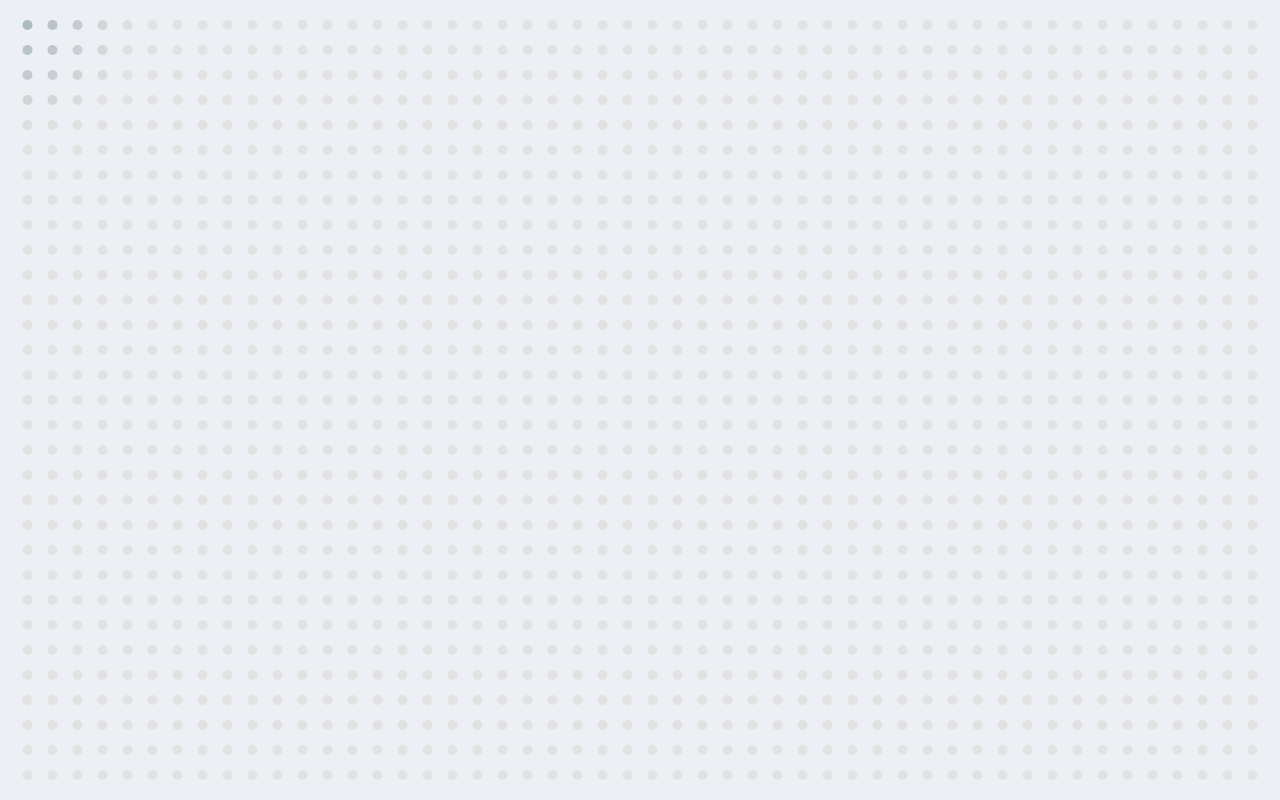
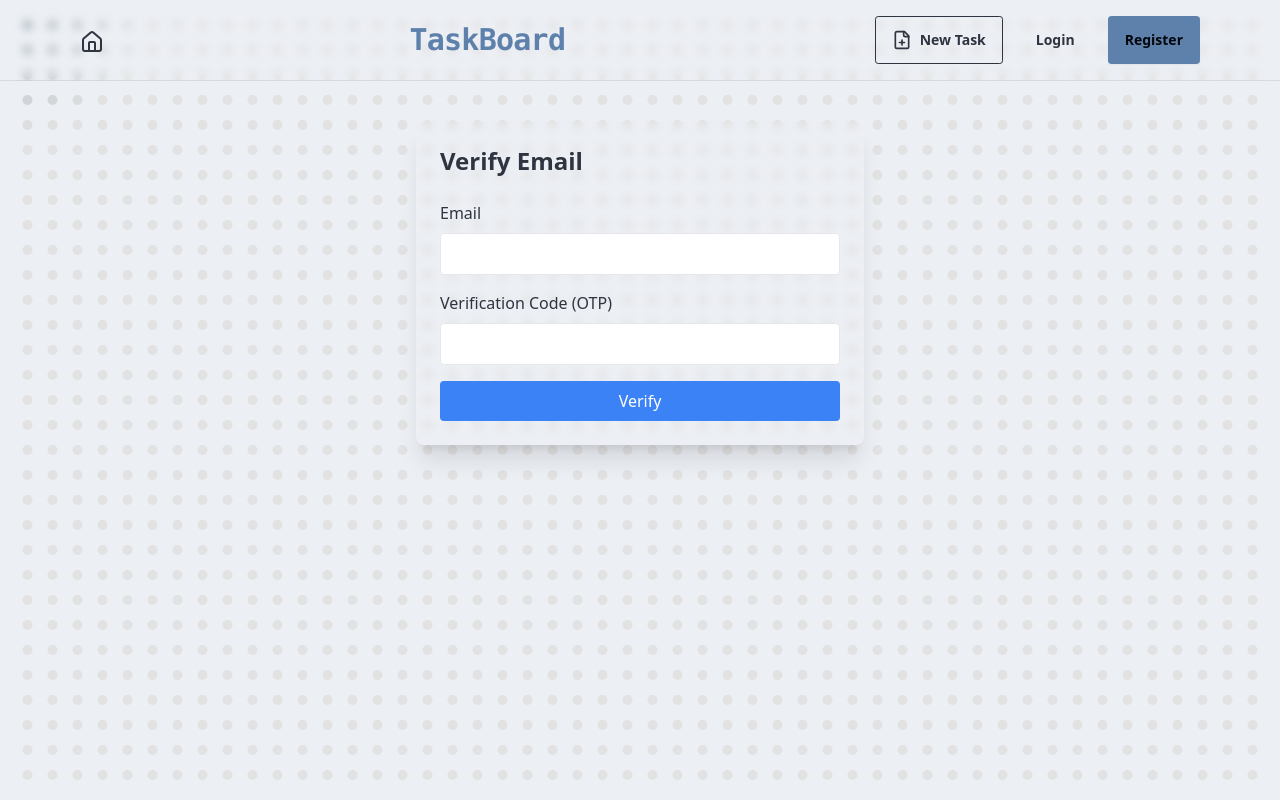
Before and after one commit to dgk1503/TaskBoard--0.0, a React (Vite) app in the folder frontend/: page /verify-email in a window 1280 px wide. Before the commit this address had no page. Built offline with nearby package versions, Linux system fonts and the light colour scheme.

Commit message:
Login Backend Fixes

```diff
--- a/frontend/index.html
+++ b/frontend/index.html
@@ -5,11 +5,6 @@
 
     <meta name="viewport" content="width=device-width, initial-scale=1.0" />
     <title>TaskBoard</title>
-    <link
-      rel="icon"
-      href="https://icons8.com/icon/4023/to-do-list"
-      type="image/x-icon"
-    />
   </head>
   <body>
     <div id="root"></div>
--- a/frontend/src/App.jsx
+++ b/frontend/src/App.jsx
@@ -4,6 +4,7 @@ import HomePage from "./pages/HomePage.jsx";
 import CreatePage from "./pages/CreatePage.jsx";
 import DetailsPage from "./pages/DetailsPage.jsx";
 import Register from "./components/RegistrationForm.jsx";
+import VerifyEmail from "./pages/VerifyEmail.jsx";
 import Login from "./components/Login.jsx";
 
 const App = () => {
@@ -36,6 +37,7 @@ const App = () => {
             <Route path="/create" element={<CreatePage />} />
             <Route path="/note/:id" element={<DetailsPage />} />
             <Route path="/register" element={<Register />} />
+            <Route path="/verify-email" element={<VerifyEmail />} />
             <Route path="/login" element={<Login />} />
           </Routes>
         </div>
--- a/frontend/src/components/Login.jsx
+++ b/frontend/src/components/Login.jsx
@@ -2,7 +2,7 @@ import { useState } from "react";
 import api from "../lib/axios";
 import { useNavigate } from "react-router-dom";
 import toast from "react-hot-toast";
-import Navbar from "./Navbar";
+import Navbar from "./Navbar.jsx";
 
 const Login = () => {
   const [form, setForm] = useState({ email: "", password: "" });
--- a/frontend/src/components/RegistrationForm.jsx
+++ b/frontend/src/components/RegistrationForm.jsx
@@ -1,12 +1,15 @@
 import { useState } from "react";
+import { useNavigate } from "react-router-dom";
 import api from "../lib/axios";
 import Navbar from "./Navbar";
 
 const Register = () => {
+  const navigate = useNavigate();
   const [formData, setFormData] = useState({
     name: "",
     email: "",
     password: "",
+
   });
 
   const [message, setMessage] = useState("");
@@ -23,7 +26,8 @@ const Register = () => {
     try {
       const response = await api.post("/auth/register", formData);
       if (response.data.success) {
-        window.location.href = `/verify-email?email=${formData.email}`;
+        // navigate to verify page with email as query param (SPA navigation)
+        navigate(`/verify-email?email=${encodeURIComponent(formData.email)}`);
       } else {
         setMessage(response.data.message || "Registration failed");
       }
@@ -72,6 +76,7 @@ const Register = () => {
               required
             />
           </div>
+
           <button
             type="submit"
             className="w-full bg-blue-500 text-white p-2 rounded transition ease-in-out duration-300 hover:bg-blue-600"
--- a/frontend/src/lib/axios.js
+++ b/frontend/src/lib/axios.js
@@ -1,8 +1,9 @@
 import axios from "axios";
 
 // in production, there's no localhost so we have to make this dynamic
+// Point to backend API in development (backend default port is 5001)
 const BASE_URL =
-  import.meta.env.MODE === "development" ? "http://localhost:3000/api" : "/api";
+  import.meta.env.MODE === "development" ? "http://localhost:5001/api" : "/api";
 
 const api = axios.create({
   baseURL: BASE_URL,
--- /dev/null
+++ b/frontend/src/pages/VerifyEmail.jsx
@@ -0,0 +1,83 @@
+import { useState, useEffect } from "react";
+import api from "../lib/axios";
+import Navbar from "../components/Navbar";
+
+const VerifyEmail = () => {
+  const [email, setEmail] = useState("");
+  const [otp, setOtp] = useState("");
+  const [message, setMessage] = useState("");
+  const [loading, setLoading] = useState(false);
+
+  useEffect(() => {
+    const params = new URLSearchParams(window.location.search);
+    const e = params.get("email");
+    if (e) setEmail(e);
+  }, []);
+
+  const handleSubmit = async (e) => {
+    e.preventDefault();
+    setLoading(true);
+    setMessage("");
+    try {
+      const res = await api.post("/auth/verify-email", { email, otp });
+      if (res.data.success) {
+        setMessage(res.data.message || "Email verified successfully.");
+        // redirect to login or homepage after a short delay
+        setTimeout(() => {
+          window.location.href = "/";
+        }, 1200);
+      } else {
+        setMessage(res.data.message || "Verification failed.");
+      }
+    } catch (err) {
+      setMessage(err.response?.data?.message || "Verification error. Try again.");
+    } finally {
+      setLoading(false);
+    }
+  };
+
+  return (
+    <div>
+      <Navbar />
+      <div className="max-w-md mx-auto mt-10 p-6 backdrop-blur-sm rounded-lg shadow-xl">
+        <h2 className="text-2xl font-bold mb-6">Verify Email</h2>
+        {message && <p className="text-black mb-4">{message}</p>}
+        <form onSubmit={handleSubmit}>
+          <div className="mb-4">
+            <label className="block mb-2">Email</label>
+            <input
+              type="email"
+              name="email"
+              value={email}
+              onChange={(e) => setEmail(e.target.value)}
+              className="w-full p-2 border rounded"
+              required
+            />
+          </div>
+
+          <div className="mb-4">
+            <label className="block mb-2">Verification Code (OTP)</label>
+            <input
+              type="text"
+              name="otp"
+              value={otp}
+              onChange={(e) => setOtp(e.target.value)}
+              className="w-full p-2 border rounded"
+              required
+            />
+          </div>
+
+          <button
+            type="submit"
+            disabled={loading}
+            className="w-full bg-blue-500 text-white p-2 rounded transition ease-in-out duration-300 hover:bg-blue-600"
+          >
+            {loading ? "Verifying..." : "Verify"}
+          </button>
+        </form>
+      </div>
+    </div>
+  );
+};
+
+export default VerifyEmail;
```
Also changed, not shown: 1 other file (tests, documents, lock files or other folders).
